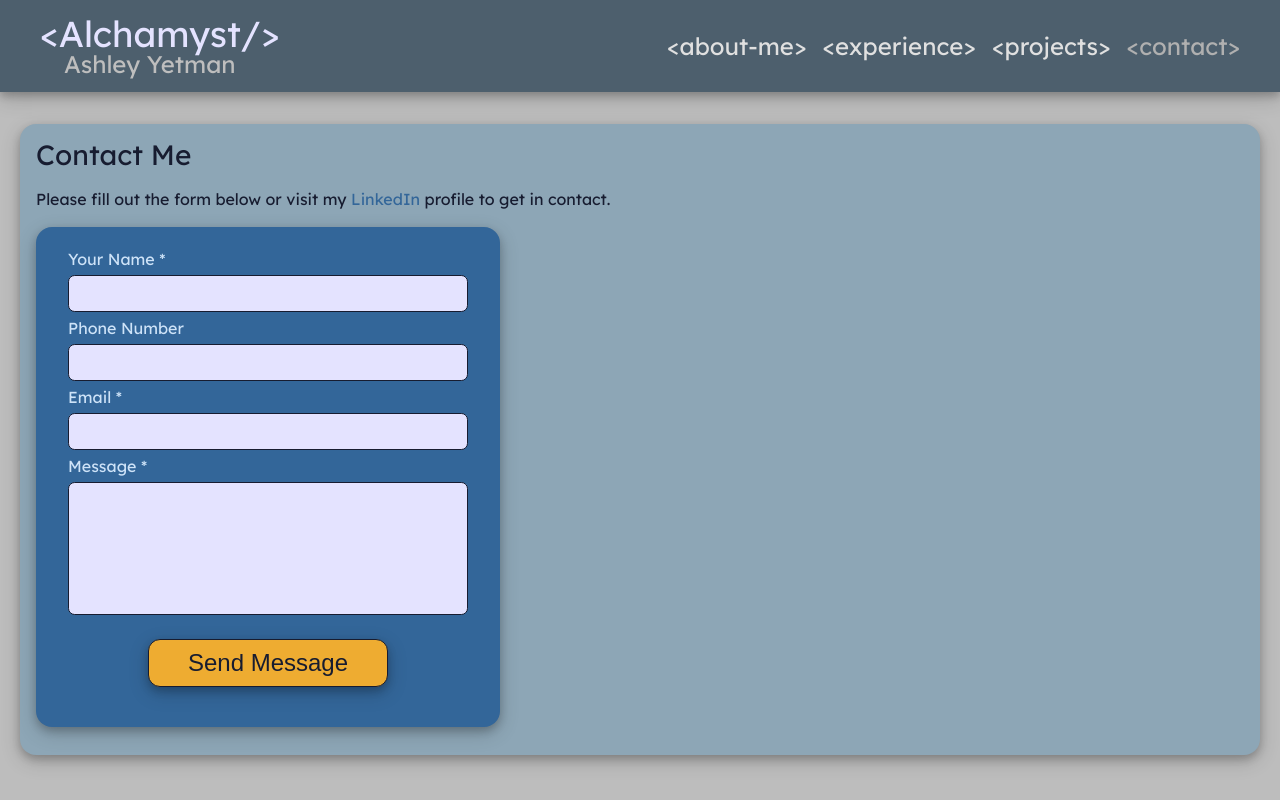
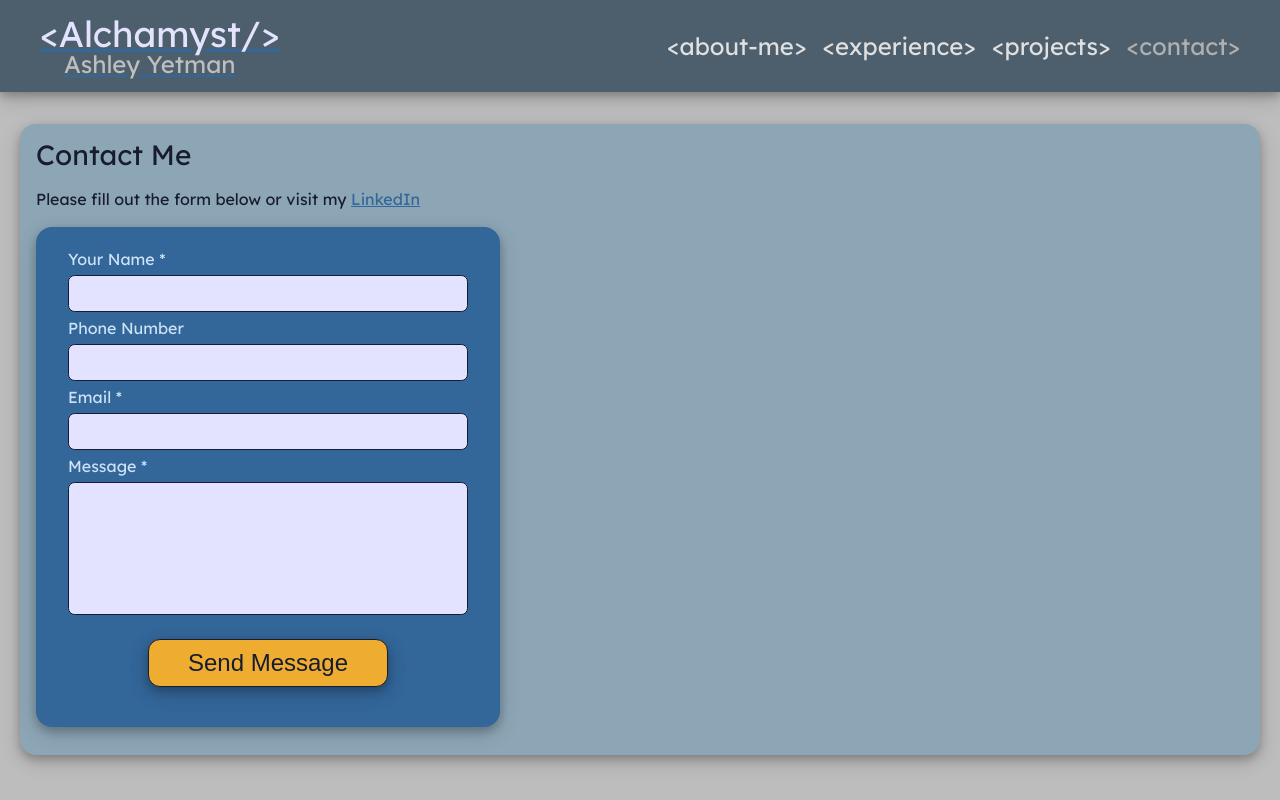
Before and after one commit to Alchamyst/ayetman-web, a React (Vite) app: page /contact in a window 1280 px wide. Built offline with nearby package versions, Linux system fonts and the light colour scheme.

Commit message:
add missing image alt tags, meta description and improved styling of link on contact page.

```diff
--- a/index.html
+++ b/index.html
@@ -8,7 +8,8 @@
     <link href="https://fonts.googleapis.com/css2?family=Lexend&display=swap" rel="stylesheet">
     <meta name="viewport" content="width=device-width, initial-scale=1.0" />
 
-    <title>Ashley Yetman - Alchamyst</title>
+    <title>Ashley Yetman's Portfolio | Alchamyst</title>
+    <meta description="A passionate web developer from the West Midlands, England. I'm on a mission to craft exceptional digital experiences, ignited by my journey through technology and marketing. Join me on this exciting journey through the ever-evolving landscapes of JavaScript, Node.js, and React." />
   </head>
   <body>
     <div id="root"></div>
--- a/src/components/Project.jsx
+++ b/src/components/Project.jsx
@@ -14,7 +14,7 @@ export default function Project(props) {
                 <div className='project-wrapper'>
                     <div className='project-info'>
                         <div className='project-image-container'>
-                            {props.image && <img src={new URL(`../assets/project-images/${props.image}`, import.meta.url).href} />}
+                            {props.image && <img src={new URL(`../assets/project-images/${props.image}`, import.meta.url).href} alt={`Screenshot of ${props.name}`} />}
                             {!props.image && <img src={noImage} />}
                         </div>
                         <div className='project-links'>
--- a/src/index.css
+++ b/src/index.css
@@ -16,7 +16,7 @@
 
 a {
   color: #336699;
-  text-decoration: inherit;
+  text-decoration: underline;
 }
 a:hover {
   color: #e6772e;
--- a/src/styles/contactPage.css
+++ b/src/styles/contactPage.css
@@ -1,3 +1,18 @@
 .contact-me-page > p {
     margin: 1em 0 1em 0;
 }
+
+.contact-me-page > p > a {
+    color: #336699;
+    text-decoration: underline;
+}
+
+.contact-me-page > p > a:hover {
+    color: #e6772e;
+    text-decoration: none;
+}
+
+.contact-me-page > p > a:hover::after{
+    content: ' \00bb';
+    transition: 0.5s;
+}
--- a/src/views/AboutMePage.jsx
+++ b/src/views/AboutMePage.jsx
@@ -12,7 +12,7 @@ export default function AboutMePage() {
                 <div className='home-page content-box'>
                     <div className='about-me'>
                         <div className='hey-img-box'>
-                            <img className='ash-img' src={ashleyImg} />
+                            <img className='ash-img' src={ashleyImg} alt="photo of Ashley." />
                             <h1>Hey, I'm Ashley.</h1>
                         </div>
                         <p>
--- a/src/views/ContactPage.jsx
+++ b/src/views/ContactPage.jsx
@@ -7,7 +7,7 @@ export default function ContactPage() {
             <main>
                 <div className='content-box contact-me-page'>
                     <h1>Contact Me</h1>
-                    <p>Please fill out the form below or visit my <a href='https://www.linkedin.com/in/ashley-yetman/'>LinkedIn</a> profile to get in contact.</p>
+                    <p>Please fill out the form below or visit my <a href='https://www.linkedin.com/in/ashley-yetman/'>LinkedIn</a></p>
                     <ContactForm />
                 </div>
             </main>
```
